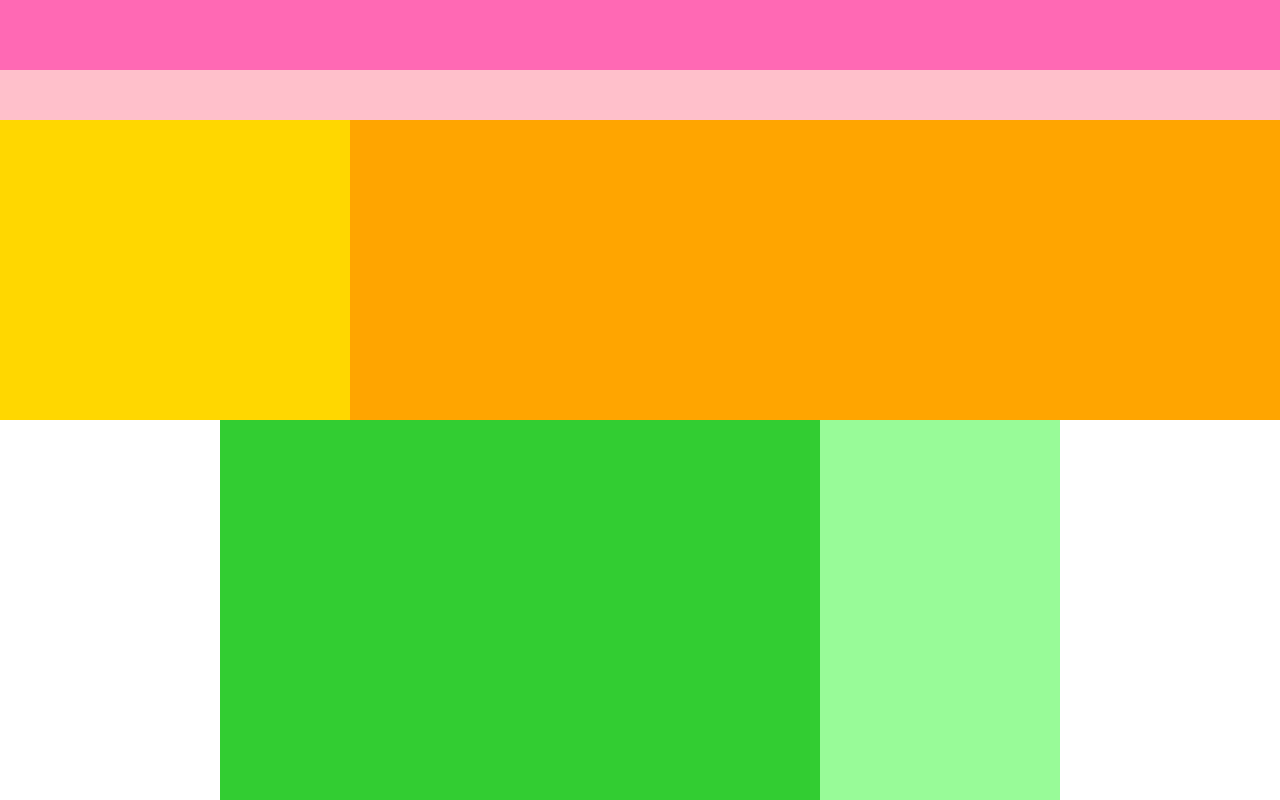
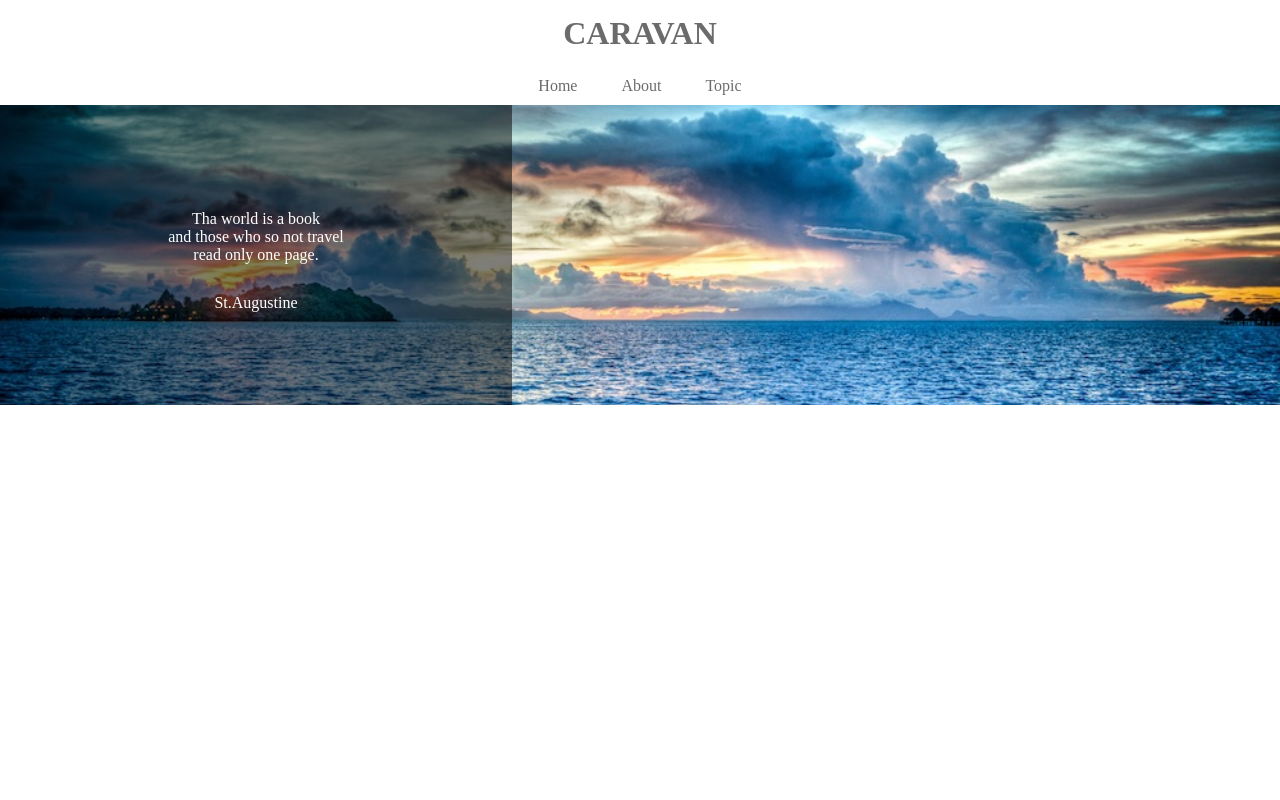
Before and after one commit to TADAHIRONAKAMURA/caravan, a plain HTML site: page index.html in a window 1280 px wide. Shown: the top 800 px of the page. Drawn offline with Linux system fonts and the light colour scheme.

Commit message:
caravan1-5

```diff
--- a/index.html
+++ b/index.html
@@ -1,27 +1,48 @@
 <!DOCTYPE html>
 <html>
 <head>
-  <meta charset="UTF-8">
-
+  <meta charset="UTF-8" />
+  <!-- CSSファイルの読み込み -->
   <link rel="stylesheet" href="style.css">
   <title>CARAVAN</title>
 </head>
 <body>
-
-  <div class="header">
-    <div class="header-top"></div>
-    <div class="header-bottom"></div>
+  <!-- header -->
+  <header>
+    <h1 class="headline">
+      <a href="index.html">CARAVAN</a>
+    </h1>
+  </header>
+    <nav>
+    <ul class="nav-list">
+      <li class="nav-list-item">
+        <a href="index.html">Home</a>
+      </li>
+      <li class="nav-list-item">About</li>
+      <li class="nav-list-item">Topic</li>
+    </ul>
+  </nav>
+  <!-- main-visual -->
+  <div class="main-visual">
+    <div class="main-visual-content">
+      <p class="main-visual-text">
+        Tha world is a book<br>
+        and those who so not travel<br>
+        read only one page.
+      </p>
+      <p class="main-visual-name">
+        St.Augustine
+      </p>
+    </div>
   </div>
-
-  <div class="main-visual">
-  	<div class="main-visual-content"></div>
+  <!-- main-->
+  <div class="main clearfix">
+    <div class="blog"></div>
+    <div class="sidebar"></div>
   </div>
-
-  <div class="main clearfix">
-   <div class="blog"></div>
-   <div class="sidevar"></div>
-  </div>
-
-  <div class="footer"></div>
+  <!-- footer -->
+  <footer>
+   <p class="footer-text">© All rights recerved by Infratop.Inc.</p>
+  </footer>
 </body>
 </html>
--- a/style.css
+++ b/style.css
@@ -2,58 +2,82 @@
   margin: 0;
   padding: 0;
   box-sizing: border-box;
+  color: #6c6b6b;
 }
+a{
+  text-decoration: none;
+}
+
 .clearfix::after {
   content: "";
   display: block;
   clear: both;
 }
-.header {
-  width: 100%;
-  height: 120px;
-  background-color: red;
+
+header {
+  width: 90%;
+  padding: 15px 0;
+  margin: 0 auto;
+  text-align: center;
 }
-  .header-top{
-  width: 100%;
-  height: 70px;
-  background-color: hotpink;
+header .headline{
+  font-size: 32px;
 }
-.header-bottom{
-  width: 100%;
-  height: 50px;
-  background-color: pink;
+.nav-list {
+  text-align: center;
+  padding: 10px 0;
+  margin: 0 auto;
 }
+.nav-list-item {
+  list-style: none;
+  display: inline-block;
+  margin: 0 20px;
+}
+
 .main-visual {
   width: 100%;
   height: 300px;
-  background-color: orange;
+  background-image: url(img/mv.jpg);
+  background-size: cover;
+  background-position: center;
 }
 .main-visual-content{
-  width: 350px;
+  width: 40%;
   height: 300px;
-  background-color: gold;
+  background-color: rgba(0,0,0,0.5);
+  text-align: center;
+  padding-top: 105px;
 }
+.main-visual-text{
+  color: #fff;
+}
+.main-visual-name{
+  margin-top: 30px;
+  color: #fff;
+}
+
 .main {
   width: 840px;
-
-  background-color: green;
-
   margin: 0 auto;
 }
-.blog{
+.blog {
   width: 600px;
   height: 1400px;
-  background-color: limegreen;
   float: left;
 }
-.sidevar{
+.sidebar {
   width: 240px;
   height: 1400px;
-  background-color: palegreen;
   float: left;
 }
-.footer{
-  width: 100%;
-  height: 120px;
-  background-color: blue;
+
+footer {
+  width: 100%; /* 横幅 */
+  height: 120px; /* 高さ */
+  text-align: center;
+  padding: 50px 0;
+  background-color: #848282;
 }
+.footer-text {
+  color: #fff;
+}
```
Also changed, not shown: img/asia.jpg (added), img/desert.jpg (added), img/forest.jpg (added), img/italy.jpg (added), img/japan.jpg (added), img/lake.jpg (added), img/mv.jpg (added), 5 other files.
